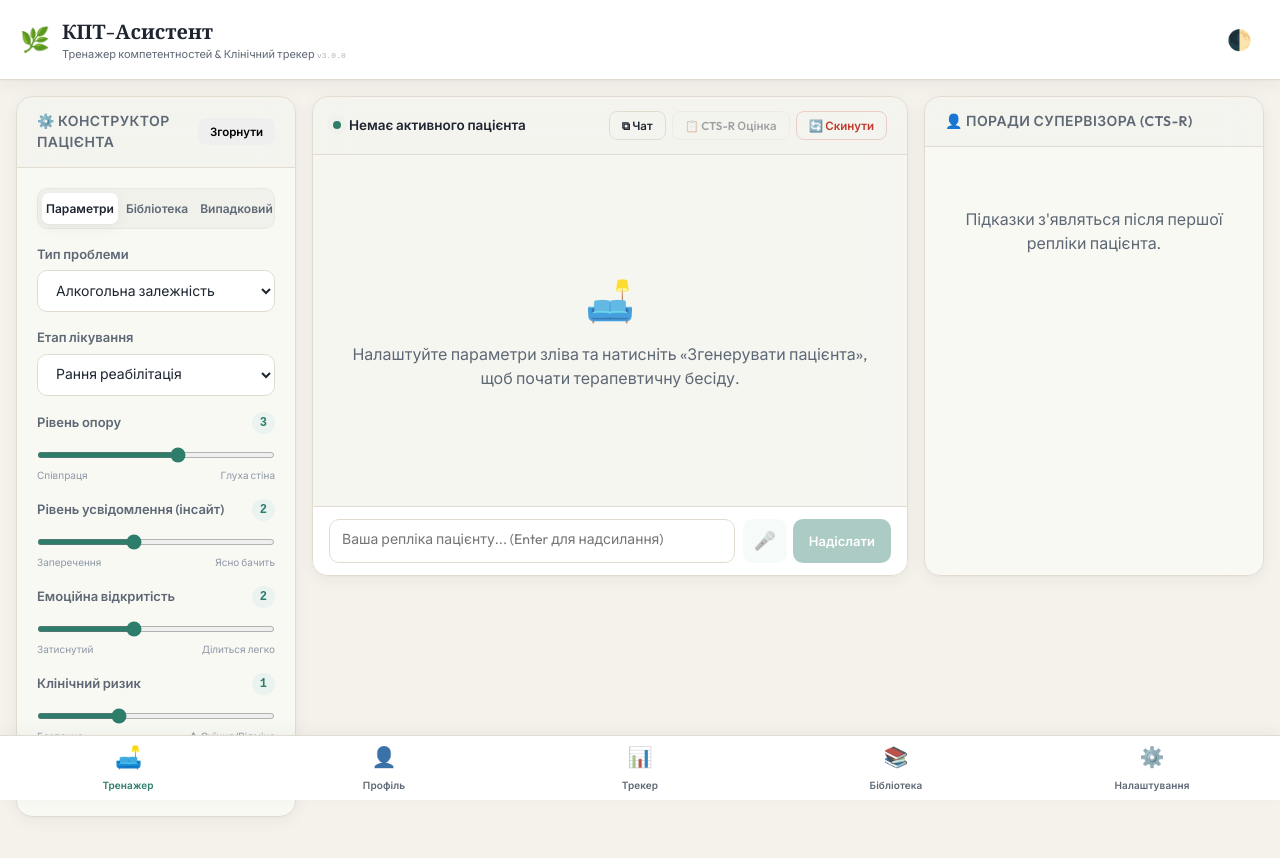
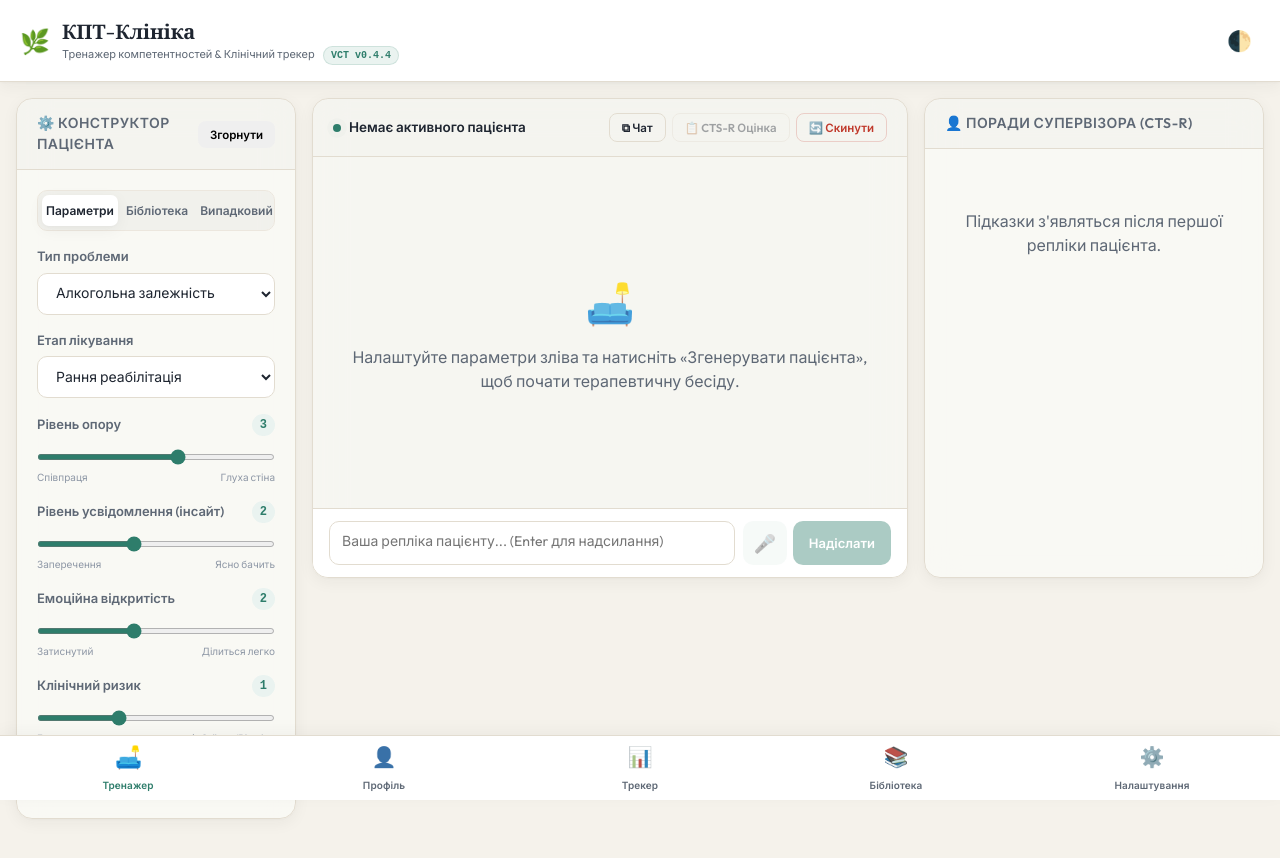
Before and after one commit to ion5tihi/kpt-pwa, a website with bundled scripts: page index.html in a window 1280 px wide. Built offline with nearby package versions, Linux system fonts and the light colour scheme; a web font is replaced by a local one.

Commit message:
Fix: видима версія в шапці (VCT v0.4.4) + актуальна назва КПТ-Клініка
Шапка показувала статичний «v3.0.0» (8px, ледь видимий) і стару назву «КПТ-Асистент» —
по них не можна було зрозуміти, який деплой завантажено.
- версія тепер читабельний бейдж #app-version, синхронізований із версією збірки (SW)
- назву оновлено на «КПТ-Клініка» (відповідає SPEC/SSOT)
- SW v0.4.3 → v0.4.4

Co-Authored-By: Claude Opus 4.8 <noreply@anthropic.com>

```diff
--- a/index.html
+++ b/index.html
@@ -27,8 +27,8 @@
     <div class="header-logo">
       <div class="logo-icon">🌿</div>
       <div class="logo-text">
-        <h1>КПТ-Асистент</h1>
-        <div class="header-subtitle">Тренажер компетентностей & Клінічний трекер <span style="font-size: 8px; font-family: monospace; opacity: 0.5;">v3.0.0</span></div>
+        <h1>КПТ-Клініка</h1>
+        <div class="header-subtitle">Тренажер компетентностей & Клінічний трекер <span id="app-version" class="app-version">VCT v0.4.4</span></div>
       </div>
     </div>
     <div class="header-actions">
--- a/style.css
+++ b/style.css
@@ -154,6 +154,19 @@ body {
 .header-subtitle {
   font-size: 11px;
   color: var(--ink-soft);
+}
+.app-version {
+  display: inline-block;
+  margin-left: 6px;
+  padding: 1px 7px;
+  font-family: monospace;
+  font-size: 10px;
+  font-weight: 700;
+  color: var(--primary, var(--accent));
+  background: var(--primary-soft);
+  border: 1px solid var(--primary-border);
+  border-radius: 999px;
+  vertical-align: middle;
 }
 
 /* Нижня навігаційна панель */
--- a/sw.js
+++ b/sw.js
@@ -3,7 +3,7 @@
 // мережі, а кеш — лише офлайн-фолбек. Це усуває «стару версію після деплою» (раніше
 // була stale-while-revalidate, через що доводилось перезавантажувати двічі).
 // ⚠️ Піднімай CACHE_NAME при кожному релізі, щоб старий кеш гарантовано очистився.
-const CACHE_NAME = 'kpt-vct-v0.4.3';
+const CACHE_NAME = 'kpt-vct-v0.4.4';
 const ASSETS = [
   './',
   './index.html',
```
